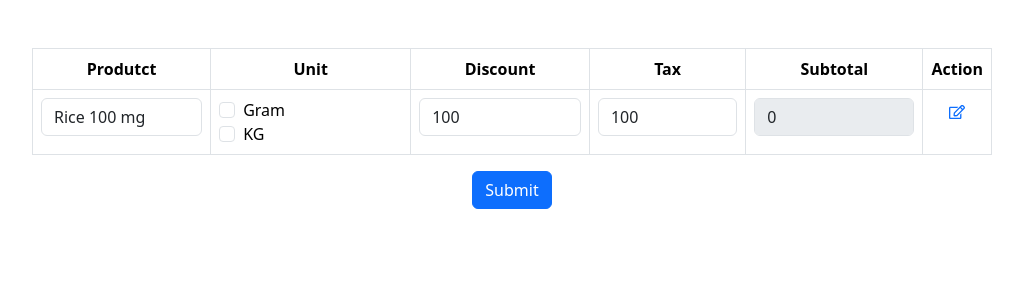
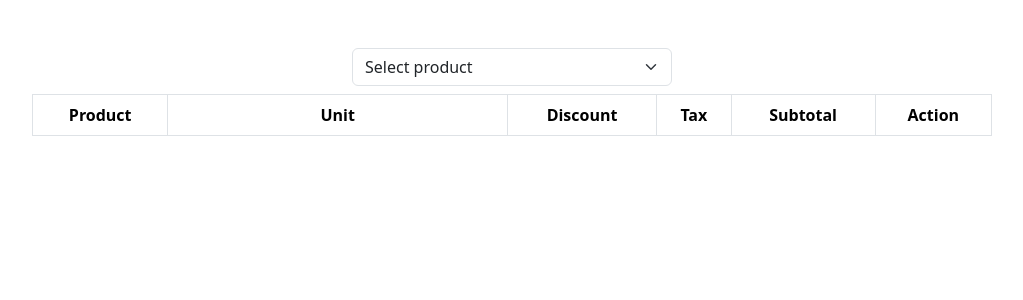
Before and after one commit to Bayshakhe/Lot-Manage, a React (Vite) app: page / in a window 1280 px wide. Shown: the top 300 px of the page, without its empty margins (128-1151 px from the left). Built offline with nearby package versions, Linux system fonts and the light colour scheme.

Commit message:
implement useFieldArray for selectedProduct

```diff
--- a/src/pages/purchase/LotManageModal.jsx
+++ b/src/pages/purchase/LotManageModal.jsx
@@ -8,12 +8,8 @@ const LotManageModal = ({ modal, setModal, toggle }) => {
   const methods = useFormContext();
 
   const {
-    register,
     control,
     formState: { errors },
-    setValue,
-    setError,
-    clearErrors,
     watch,
   } = methods;
 
--- a/src/pages/purchase/index.jsx
+++ b/src/pages/purchase/index.jsx
@@ -11,12 +11,14 @@ import { FaRegEdit } from "react-icons/fa";
 import * as yup from "yup";
 import { yupResolver } from "@hookform/resolvers/yup";
 import LotManageModal from "./LotManageModal";
+import { productDropdown } from "./utils/productData";
 
 const purchaseDefaultValue = {
-  productName: "Rice 100 mg",
+  productName: "",
   discount: 100,
   tax: 100,
   subTotal: 100,
+  selectedProduct: [],
   selectedUnits: [],
   selectedLots: [],
 };
@@ -24,36 +26,7 @@ const purchaseDefaultValue = {
 const PurchasePage = () => {
   const [modal, setModal] = useState(false);
 
-  const schemaResolver = yup.object().shape({
-    productName: yup.string().required(),
-    discount: yup.number().required(),
-    tax: yup.number().required(),
-    subTotal: yup.number().required(),
-    selectedUnits: yup
-      .array()
-      .of(
-        yup.object().shape({
-          checked: yup.boolean().required(),
-          unit: yup.string().required(),
-          purchasePrice: yup.number().required(),
-          quantity: yup.number().min(1).required(),
-        })
-      )
-      .min(1),
-
-    selectedLots: yup.array().of(
-      yup.object().shape({
-        checked: yup.boolean().required(),
-        lot: yup.string().required(),
-        units: yup.array().of(
-          yup.object().shape({
-            qty: yup.string().required(),
-            price: yup.string().required(),
-          })
-        ),
-      })
-    ),
-  });
+  const schemaResolver = yup.object().shape({});
 
   const methods = useForm({
     defaultValues: purchaseDefaultValue,
@@ -70,10 +43,26 @@ const PurchasePage = () => {
   const toggle = () => {
     setModal(!modal);
   };
+  let watchSelectedProduct = watch("selectedProduct");
+  const { append: productAppend, remove: productRemove } = useFieldArray({
+    name: "selectedProduct",
+    control,
+  });
 
   let watchSelectedUnits = watch("selectedUnits");
   let watchSelectedLots = watch("selectedLots");
-  const { append, remove } = useFieldArray({ name: "selectedUnits", control });
+  const { append: unitAppend, remove: unitRemove } = useFieldArray({
+    name: "selectedUnits",
+    control,
+  });
+
+  const handleSelectedProduct = (value, product) => {
+    const findProduct = product?.find(
+      (productItem) => productItem.value === value
+    );
+
+    productAppend(findProduct);
+  };
 
   const handleSelectedUnit = (e, unit) => {
     if (e.target.checked) {
@@ -82,7 +71,7 @@ const PurchasePage = () => {
       );
 
       if (alreadyChecked === -1) {
-        append({
+        unitAppend({
           checked: true,
           unit: unit.value,
           purchasePrice: 0,
@@ -97,7 +86,7 @@ const PurchasePage = () => {
 
       if (findIndex !== -1) {
         // If found, remove the unit from openingStocksFields
-        remove(findIndex);
+        unitRemove(findIndex);
       }
     }
   };
@@ -109,10 +98,49 @@ const PurchasePage = () => {
   return (
     <FormProvider {...methods}>
       <Form onSubmit={handleSubmit(onSubmit)}>
-        <Table className="w-75 mx-auto mt-5 table-bordered">
+        <div>
+          <select
+            {...register("selectedProduct")}
+            className="form-select w-25 mx-auto mt-5"
+            placeholder="Select product"
+            onChange={(e) =>
+              handleSelectedProduct(e.target.value, productDropdown)
+            }
+          >
+            {watchSelectedProduct?.length > 0
+              ? productDropdown
+                  .filter(
+                    (perProduct) =>
+                      !watchSelectedProduct?.some(
+                        (selectedProduct) =>
+                          selectedProduct.value === perProduct.value
+                      )
+                  )
+                  .map((perProduct) => (
+                    <option
+                      key={perProduct.value}
+                      value={perProduct.value}
+                      className="form-control"
+                    >
+                      {perProduct.label}
+                    </option>
+                  ))
+              : productDropdown.map((perProduct) => (
+                  <option
+                    key={perProduct.value}
+                    value={perProduct.value}
+                    className="form-control"
+                  >
+                    {perProduct.label}
+                  </option>
+                ))}
+          </select>
+        </div>
+
+        <Table className="w-75 mx-auto mt-2 table-bordered">
           <thead className="text-center">
             <tr>
-              <th>Produtct</th>
+              <th>Product</th>
               <th style={{ minWidth: "200px" }}>Unit</th>
               <th>Discount</th>
               <th>Tax</th>
@@ -120,23 +148,25 @@ const PurchasePage = () => {
               <th>Action</th>
             </tr>
           </thead>
+          {watchSelectedProduct?.length > 0 &&
+            watchSelectedProduct?.map((selectedProduct) => (
+              <>
+                {console.log({ selectedProduct })}
                 <tbody>
                   <tr>
                     <td>
-                <Controller
-                  name="productName"
-                  control={control}
-                  render={(field) => (
                       <input
                         {...register("productName")}
-                      {...field}
-                      label="productName"
+                        type="text"
+                        label={selectedProduct.label}
                         className="form-control"
-                    />
-                  )}
+                        value={selectedProduct.label}
+                        disabled
                       />
                       {errors?.productName && (
-                  <p className="text-danger">{errors?.productName.message}</p>
+                        <p className="text-danger">
+                          {errors?.productName.message}
+                        </p>
                       )}
                     </td>
                     <td>
@@ -165,7 +195,9 @@ const PurchasePage = () => {
                       })}
 
                       {errors.selectedUnits && (
-                  <p className="text-danger">{errors.selectedUnits.message}</p>
+                        <p className="text-danger">
+                          {errors.selectedUnits.message}
+                        </p>
                       )}
                     </td>
                     <td>
@@ -229,7 +261,10 @@ const PurchasePage = () => {
                               {errors?.selectedUnits &&
                                 errors?.selectedUnits[index]?.quantity && (
                                   <p className="text-danger">
-                              {errors?.selectedUnits[index].quantity.message}
+                                    {
+                                      errors?.selectedUnits[index].quantity
+                                        .message
+                                    }
                                   </p>
                                 )}
                             </td>
@@ -264,7 +299,10 @@ const PurchasePage = () => {
                       }
                     })}
                 </tbody>
+              </>
+            ))}
         </Table>
+
         <LotManageModal
           modal={modal}
           setModal={setModal}
@@ -272,10 +310,13 @@ const PurchasePage = () => {
           quantity={watch("quantity")}
           data={watch()}
         />
+
         <div className="text-center">
+          {watchSelectedProduct?.length > 0 && (
             <Button className="" type="submit">
               Submit
             </Button>
+          )}
         </div>
       </Form>
     </FormProvider>
--- a/src/pages/purchase/utils/dropdownData.js
+++ b/src/pages/purchase/utils/dropdownData.js
@@ -51,167 +51,167 @@ const lotDropdown = [
   },
 ];
 
-const productDropdown = [
-  {
-    value: "666430c1b4cf3984f60df248",
-    label: "Soyabin oil",
-    totalAvailable: {
-      "6639b84f5b8e534fa8da6d40": 0,
-      "6639b8485b8e534fa8da6d3c": 10,
-    },
-    purchasePrice: {
-      "6639b84f5b8e534fa8da6d40": 2,
-      "6639b8485b8e534fa8da6d3c": 200,
-    },
-    processingPrice: {
-      "6639b8485b8e534fa8da6d3c": 250,
-      "6639b84f5b8e534fa8da6d40": 2.5,
-    },
-    salePrice: {
-      "6639b84f5b8e534fa8da6d40": 0,
-      "6639b8485b8e534fa8da6d3c": 0,
-    },
-    code: "RPD--10001-1004-fefeefe",
-    status: "ACTIVE",
-    units: [
-      {
-        name: "KG",
-        value: "6639b8485b8e534fa8da6d3c",
-        baseUnit: "6639b84f5b8e534fa8da6d40",
-        conversionFactor: 1000,
-        quantity: 0,
-        selected: true,
-        salePrice: 0,
-        purchasePrice: 200,
-        damage: 0,
-        processingPrice: 250,
-        totalAvailable: 10,
-      },
-      {
-        name: "Gram",
-        value: "6639b84f5b8e534fa8da6d40",
-        conversionFactor: 0,
-        quantity: 0,
-        selected: false,
-        salePrice: 0,
-        purchasePrice: 2,
-        damage: 0,
-        processingPrice: 2.5,
-        totalAvailable: 0,
-      },
-    ],
-    prevLot: false,
-    discountPercentage: 0,
-    discount: 0,
-    taxPercentage: 0,
-    tax: 0,
-    subTotal: 0,
-    tempLotProducts: [
-      {
-        selected: true,
-      },
-      {
-        selected: true,
-      },
-    ],
-    selectLotProducts: [
-      {
-        units: [
-          {
-            quantity: 45,
-          },
-        ],
-      },
-      {
-        units: [
-          {
-            quantity: 39,
-          },
-        ],
-      },
-      {
-        product: "666430c1b4cf3984f60df248",
-        value: "66654b55694aa4acb0a935c3",
-        label: "L--10001-1013",
-        purchasePrice: {
-          "6639b8485b8e534fa8da6d3c": 100,
-          "6639b84f5b8e534fa8da6d40": 2,
-        },
-        processingPrice: {
-          "6639b8485b8e534fa8da6d3c": 250,
-          "6639b84f5b8e534fa8da6d40": 2.5,
-        },
-        salePrice: {
-          "6639b84f5b8e534fa8da6d40": 0,
-          "6639b8485b8e534fa8da6d3c": 0,
-        },
-        units: [
-          {
-            name: "KG",
-            value: "6639b8485b8e534fa8da6d3c",
-            baseUnit: "6639b84f5b8e534fa8da6d40",
-            conversionFactor: 1000,
-            quantity: 0,
-            salePrice: 0,
-            purchasePrice: 100,
-            damage: 0,
-            processingPrice: 250,
-          },
-          {
-            name: "Gram",
-            value: "6639b84f5b8e534fa8da6d40",
-            conversionFactor: 0,
-            quantity: 0,
-            salePrice: 0,
-            purchasePrice: 2,
-            damage: 0,
-            processingPrice: 2.5,
-          },
-        ],
-      },
-      {
-        product: "666430c1b4cf3984f60df248",
-        value: "666430c1b4cf3984f60df24f",
-        label: "L--10001-1012",
-        purchasePrice: {
-          "6639b84f5b8e534fa8da6d40": 2,
-          "6639b8485b8e534fa8da6d3c": 200,
-        },
-        processingPrice: {
-          "6639b8485b8e534fa8da6d3c": 250,
-          "6639b84f5b8e534fa8da6d40": 2.5,
-        },
-        salePrice: {
-          "6639b84f5b8e534fa8da6d40": 0,
-          "6639b8485b8e534fa8da6d3c": 0,
-        },
-        units: [
-          {
-            name: "KG",
-            value: "6639b8485b8e534fa8da6d3c",
-            baseUnit: "6639b84f5b8e534fa8da6d40",
-            conversionFactor: 1000,
-            quantity: 0,
-            salePrice: 0,
-            purchasePrice: 200,
-            damage: 0,
-            processingPrice: 250,
-          },
-          {
-            name: "Gram",
-            value: "6639b84f5b8e534fa8da6d40",
-            conversionFactor: 0,
-            quantity: 0,
-            salePrice: 0,
-            purchasePrice: 2,
-            damage: 0,
-            processingPrice: 2.5,
-          },
-        ],
-      },
-    ],
-    lotProducts: [],
-  },
-];
+// const productDropdown = [
+//   {
+//     value: "666430c1b4cf3984f60df248",
+//     label: "Soyabin oil",
+//     totalAvailable: {
+//       "6639b84f5b8e534fa8da6d40": 0,
+//       "6639b8485b8e534fa8da6d3c": 10,
+//     },
+//     purchasePrice: {
+//       "6639b84f5b8e534fa8da6d40": 2,
+//       "6639b8485b8e534fa8da6d3c": 200,
+//     },
+//     processingPrice: {
+//       "6639b8485b8e534fa8da6d3c": 250,
+//       "6639b84f5b8e534fa8da6d40": 2.5,
+//     },
+//     salePrice: {
+//       "6639b84f5b8e534fa8da6d40": 0,
+//       "6639b8485b8e534fa8da6d3c": 0,
+//     },
+//     code: "RPD--10001-1004-fefeefe",
+//     status: "ACTIVE",
+//     units: [
+//       {
+//         name: "KG",
+//         value: "6639b8485b8e534fa8da6d3c",
+//         baseUnit: "6639b84f5b8e534fa8da6d40",
+//         conversionFactor: 1000,
+//         quantity: 0,
+//         selected: true,
+//         salePrice: 0,
+//         purchasePrice: 200,
+//         damage: 0,
+//         processingPrice: 250,
+//         totalAvailable: 10,
+//       },
+//       {
+//         name: "Gram",
+//         value: "6639b84f5b8e534fa8da6d40",
+//         conversionFactor: 0,
+//         quantity: 0,
+//         selected: false,
+//         salePrice: 0,
+//         purchasePrice: 2,
+//         damage: 0,
+//         processingPrice: 2.5,
+//         totalAvailable: 0,
+//       },
+//     ],
+//     prevLot: false,
+//     discountPercentage: 0,
+//     discount: 0,
+//     taxPercentage: 0,
+//     tax: 0,
+//     subTotal: 0,
+//     tempLotProducts: [
+//       {
+//         selected: true,
+//       },
+//       {
+//         selected: true,
+//       },
+//     ],
+//     selectLotProducts: [
+//       {
+//         units: [
+//           {
+//             quantity: 45,
+//           },
+//         ],
+//       },
+//       {
+//         units: [
+//           {
+//             quantity: 39,
+//           },
+//         ],
+//       },
+//       {
+//         product: "666430c1b4cf3984f60df248",
+//         value: "66654b55694aa4acb0a935c3",
+//         label: "L--10001-1013",
+//         purchasePrice: {
+//           "6639b8485b8e534fa8da6d3c": 100,
+//           "6639b84f5b8e534fa8da6d40": 2,
+//         },
+//         processingPrice: {
+//           "6639b8485b8e534fa8da6d3c": 250,
+//           "6639b84f5b8e534fa8da6d40": 2.5,
+//         },
+//         salePrice: {
+//           "6639b84f5b8e534fa8da6d40": 0,
+//           "6639b8485b8e534fa8da6d3c": 0,
+//         },
+//         units: [
+//           {
+//             name: "KG",
+//             value: "6639b8485b8e534fa8da6d3c",
+//             baseUnit: "6639b84f5b8e534fa8da6d40",
+//             conversionFactor: 1000,
+//             quantity: 0,
+//             salePrice: 0,
+//             purchasePrice: 100,
+//             damage: 0,
+//             processingPrice: 250,
+//           },
+//           {
+//             name: "Gram",
+//             value: "6639b84f5b8e534fa8da6d40",
+//             conversionFactor: 0,
+//             quantity: 0,
+//             salePrice: 0,
+//             purchasePrice: 2,
+//             damage: 0,
+//             processingPrice: 2.5,
+//           },
+//         ],
+//       },
+//       {
+//         product: "666430c1b4cf3984f60df248",
+//         value: "666430c1b4cf3984f60df24f",
+//         label: "L--10001-1012",
+//         purchasePrice: {
+//           "6639b84f5b8e534fa8da6d40": 2,
+//           "6639b8485b8e534fa8da6d3c": 200,
+//         },
+//         processingPrice: {
+//           "6639b8485b8e534fa8da6d3c": 250,
+//           "6639b84f5b8e534fa8da6d40": 2.5,
+//         },
+//         salePrice: {
+//           "6639b84f5b8e534fa8da6d40": 0,
+//           "6639b8485b8e534fa8da6d3c": 0,
+//         },
+//         units: [
+//           {
+//             name: "KG",
+//             value: "6639b8485b8e534fa8da6d3c",
+//             baseUnit: "6639b84f5b8e534fa8da6d40",
+//             conversionFactor: 1000,
+//             quantity: 0,
+//             salePrice: 0,
+//             purchasePrice: 200,
+//             damage: 0,
+//             processingPrice: 250,
+//           },
+//           {
+//             name: "Gram",
+//             value: "6639b84f5b8e534fa8da6d40",
+//             conversionFactor: 0,
+//             quantity: 0,
+//             salePrice: 0,
+//             purchasePrice: 2,
+//             damage: 0,
+//             processingPrice: 2.5,
+//           },
+//         ],
+//       },
+//     ],
+//     lotProducts: [],
+//   },
+// ];
 
-export { unitDropdown, lotDropdown, productDropdown };
+export { unitDropdown, lotDropdown };
--- /dev/null
+++ b/src/pages/purchase/utils/productData.js
@@ -0,0 +1,47 @@
+export const productDropdown = [
+  { value: "", label: "Select product" },
+  {
+    value: "666430c1b4cf3984f60df248",
+    label: "Soyabin oil",
+    totalAvailable: {
+      "6639b84f5b8e534fa8da6d40": 0,
+      "6639b8485b8e534fa8da6d3c": 10,
+    },
+    purchasePrice: {
+      "6639b84f5b8e534fa8da6d40": 2,
+      "6639b8485b8e534fa8da6d3c": 200,
+    },
+    processingPrice: {
+      "6639b8485b8e534fa8da6d3c": 250,
+      "6639b84f5b8e534fa8da6d40": 2.5,
+    },
+    salePrice: {
+      "6639b84f5b8e534fa8da6d40": 0,
+      "6639b8485b8e534fa8da6d3c": 0,
+    },
+    code: "RPD--10001-1004-fefeefe",
+    status: "ACTIVE",
+  },
+  {
+    value: "666424970c177e6df5e959e9",
+    label: "Dhan",
+    totalAvailable: {
+      "6639b84f5b8e534fa8da6d40": 0,
+      "6639b8485b8e534fa8da6d3c": 53,
+    },
+    purchasePrice: {
+      "6639b84f5b8e534fa8da6d40": 1,
+      "6639b8485b8e534fa8da6d3c": 100,
+    },
+    processingPrice: {
+      "6639b84f5b8e534fa8da6d40": 1.2,
+      "6639b8485b8e534fa8da6d3c": 120,
+    },
+    salePrice: {
+      "6639b84f5b8e534fa8da6d40": 0,
+      "6639b8485b8e534fa8da6d3c": 0,
+    },
+    code: "RPD--10001-1003-3ed3e3",
+    status: "ACTIVE",
+  },
+];
```
Lines whose indentation alone changed are shown as unchanged.
